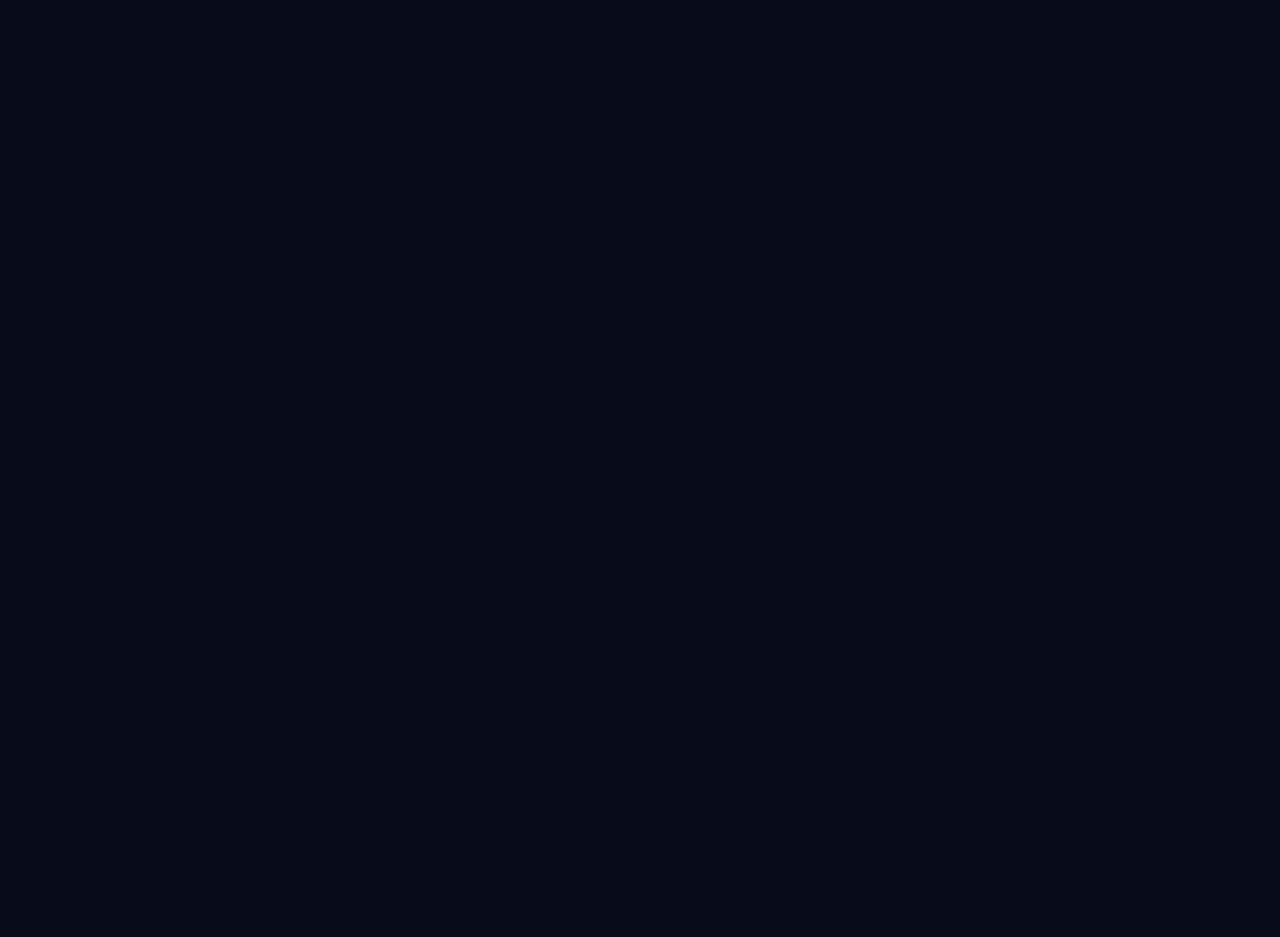
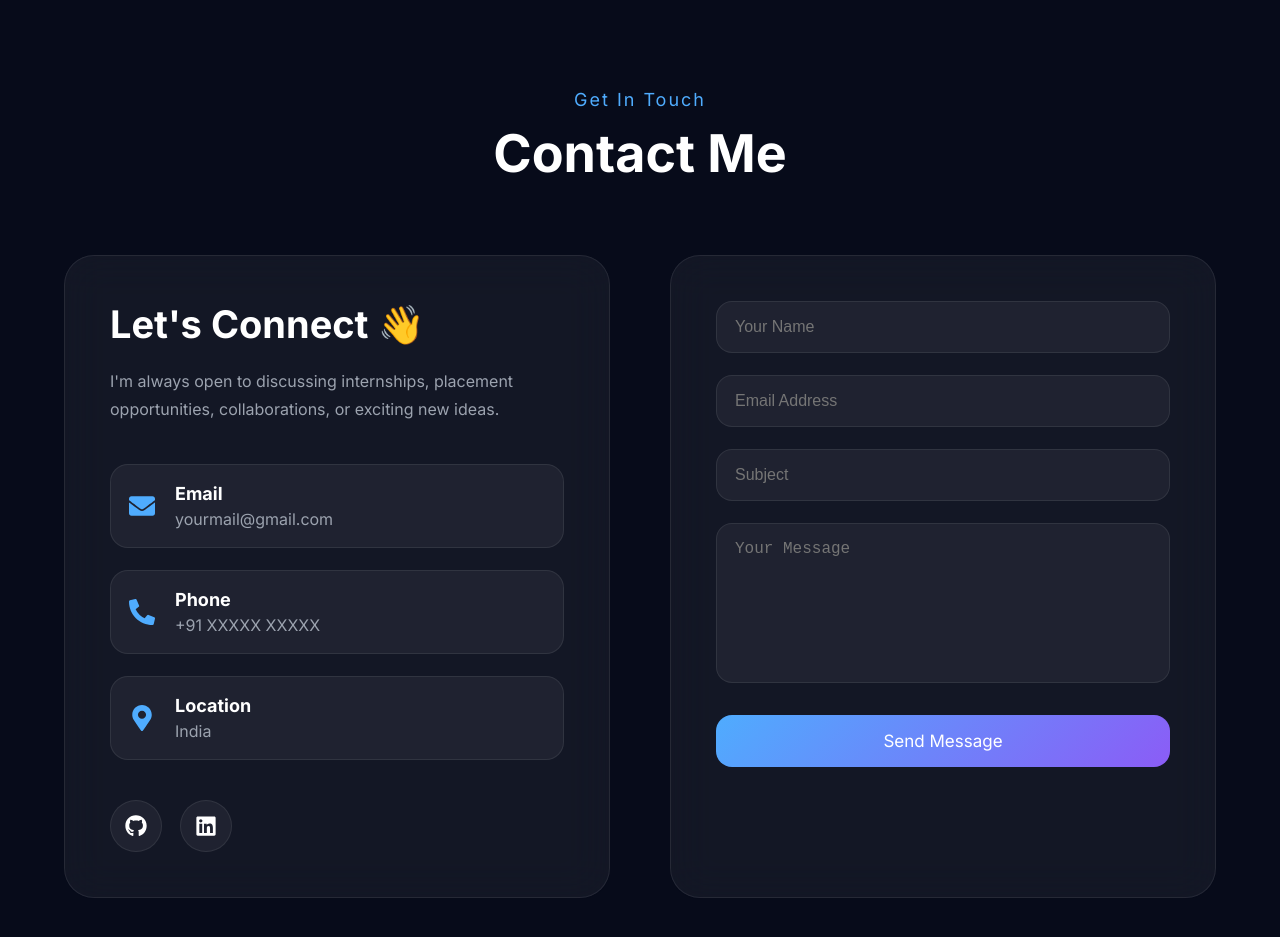
Before and after one commit to manya-n2/my_portfolio, a React (Vite) app: page / in a window 1280 px wide. Shown: the part 6500-7437 px from the top of the page. Before the commit the page ends 6589 px from the top, so only its background shows below. Built offline with nearby package versions, Linux system fonts and the light colour scheme; the HTML template or start-up script is replaced by a standard one.

Commit message:
contact section added

```diff
--- a/src/App.jsx
+++ b/src/App.jsx
@@ -6,6 +6,7 @@ import ScrollProgress from "./components/ScrollProgress";
 import Skills from "./components/Skills";
 import Projects from "./components/Projects";
 import Experience from "./components/Experience";
+import Contact from "./components/Contact";
 function App() {
   return (
     <>
@@ -17,6 +18,7 @@ function App() {
       <Skills/>
       <Projects/>
       <Experience/>
+      <Contact/>
     </>
   );
 }
--- a/src/components/Contact.jsx
+++ b/src/components/Contact.jsx
@@ -0,0 +1,149 @@
+import "../styles/Contact.css";
+
+import { motion } from "framer-motion";
+
+import {
+  FaGithub,
+  FaLinkedin,
+  FaEnvelope,
+  FaPhoneAlt,
+  FaMapMarkerAlt,
+} from "react-icons/fa";
+
+function Contact() {
+  return (
+    <section className="contact" id="contact">
+
+      <div className="section-heading">
+
+        <p>Get In Touch</p>
+
+        <h2>Contact Me</h2>
+
+      </div>
+
+      <div className="contact-container">
+
+        <motion.div
+          className="contact-left"
+          initial={{ opacity: 0, x: -80 }}
+          whileInView={{ opacity: 1, x: 0 }}
+          viewport={{ once: true }}
+          transition={{ duration: .7 }}
+        >
+
+          <h3>Let's Connect 👋</h3>
+
+          <p>
+            I'm always open to discussing internships,
+            placement opportunities, collaborations,
+            or exciting new ideas.
+          </p>
+
+          <div className="contact-info">
+
+            <div className="info-box">
+
+              <FaEnvelope />
+
+              <div>
+
+                <h4>Email</h4>
+
+                <span>yourmail@gmail.com</span>
+
+              </div>
+
+            </div>
+
+            <div className="info-box">
+
+              <FaPhoneAlt />
+
+              <div>
+
+                <h4>Phone</h4>
+
+                <span>+91 XXXXX XXXXX</span>
+
+              </div>
+
+            </div>
+
+            <div className="info-box">
+
+              <FaMapMarkerAlt />
+
+              <div>
+
+                <h4>Location</h4>
+
+                <span>India</span>
+
+              </div>
+
+            </div>
+
+          </div>
+
+          <div className="contact-socials">
+
+            <a href="#">
+              <FaGithub />
+            </a>
+
+            <a href="#">
+              <FaLinkedin />
+            </a>
+
+          </div>
+
+        </motion.div>
+
+        <motion.div
+          className="contact-right"
+          initial={{ opacity: 0, x: 80 }}
+          whileInView={{ opacity: 1, x: 0 }}
+          viewport={{ once: true }}
+          transition={{ duration: .7 }}
+        >
+
+          <form>
+
+            <input
+              type="text"
+              placeholder="Your Name"
+            />
+
+            <input
+              type="email"
+              placeholder="Email Address"
+            />
+
+            <input
+              type="text"
+              placeholder="Subject"
+            />
+
+            <textarea
+              rows="7"
+              placeholder="Your Message"
+            ></textarea>
+
+            <button>
+
+              Send Message
+
+            </button>
+
+          </form>
+
+        </motion.div>
+
+      </div>
+
+    </section>
+  );
+}
+
+export default Contact;
--- a/src/styles/Contact.css
+++ b/src/styles/Contact.css
@@ -0,0 +1,288 @@
+.contact {
+
+    width: 90%;
+    max-width: 1300px;
+    margin: 150px auto;
+
+}
+
+.contact-container {
+
+    display: grid;
+    grid-template-columns: 1fr 1fr;
+    gap: 60px;
+    margin-top: 70px;
+
+}
+
+/* LEFT */
+
+.contact-left {
+
+    background: rgba(255,255,255,.05);
+
+    border: 1px solid rgba(255,255,255,.08);
+
+    backdrop-filter: blur(20px);
+
+    border-radius: 30px;
+
+    padding: 45px;
+
+}
+
+.contact-left h3 {
+
+    font-size: 38px;
+    margin-bottom: 20px;
+
+}
+
+.contact-left p {
+
+    color: #9ca3af;
+    line-height: 1.8;
+    margin-bottom: 40px;
+
+}
+
+.contact-info {
+
+    display: flex;
+    flex-direction: column;
+    gap: 22px;
+
+}
+
+.info-box {
+
+    display: flex;
+    align-items: center;
+    gap: 20px;
+
+    background: rgba(255,255,255,.05);
+
+    border: 1px solid rgba(255,255,255,.08);
+
+    border-radius: 18px;
+
+    padding: 18px;
+
+    transition: .35s;
+
+}
+
+.info-box:hover {
+
+    transform: translateX(8px);
+
+    border-color: rgba(79,172,254,.4);
+
+}
+
+.info-box svg {
+
+    font-size: 26px;
+
+    color: #4facfe;
+
+}
+
+.info-box h4 {
+
+    margin-bottom: 5px;
+
+    font-size: 18px;
+
+}
+
+.info-box span {
+
+    color: #9ca3af;
+
+}
+
+/* SOCIAL */
+
+.contact-socials {
+
+    display: flex;
+
+    gap: 18px;
+
+    margin-top: 40px;
+
+}
+
+.contact-socials a {
+
+    width: 52px;
+
+    height: 52px;
+
+    border-radius: 50%;
+
+    display: flex;
+
+    justify-content: center;
+
+    align-items: center;
+
+    background: rgba(255,255,255,.05);
+
+    border: 1px solid rgba(255,255,255,.08);
+
+    color: white;
+
+    font-size: 22px;
+
+    transition: .35s;
+
+}
+
+.contact-socials a:hover {
+
+    background: #4facfe;
+
+    transform: translateY(-6px);
+
+}
+
+/* RIGHT */
+
+.contact-right {
+
+    background: rgba(255,255,255,.05);
+
+    border: 1px solid rgba(255,255,255,.08);
+
+    backdrop-filter: blur(20px);
+
+    border-radius: 30px;
+
+    padding: 45px;
+
+}
+
+.contact-right form {
+
+    display: flex;
+
+    flex-direction: column;
+
+    gap: 22px;
+
+}
+
+.contact-right input,
+.contact-right textarea {
+
+    background: rgba(255,255,255,.05);
+
+    border: 1px solid rgba(255,255,255,.08);
+
+    color: white;
+
+    border-radius: 16px;
+
+    padding: 16px 18px;
+
+    font-size: 16px;
+
+    outline: none;
+
+    transition: .3s;
+
+}
+
+.contact-right input:focus,
+.contact-right textarea:focus {
+
+    border-color: #4facfe;
+
+    box-shadow: 0 0 20px rgba(79,172,254,.15);
+
+}
+
+.contact-right textarea {
+
+    resize: none;
+
+}
+
+.contact-right button {
+
+    margin-top: 10px;
+
+    padding: 16px;
+
+    border: none;
+
+    border-radius: 16px;
+
+    background: linear-gradient(
+        135deg,
+        #4facfe,
+        #8b5cf6
+    );
+
+    color: white;
+
+    font-size: 17px;
+
+    cursor: pointer;
+
+    transition: .35s;
+
+}
+
+.contact-right button:hover {
+
+    transform: translateY(-5px);
+
+    box-shadow: 0 15px 35px rgba(79,172,254,.3);
+
+}
+
+/* RESPONSIVE */
+
+@media(max-width:900px){
+
+.contact-container{
+
+grid-template-columns:1fr;
+
+}
+
+.contact-left,
+.contact-right{
+
+padding:30px;
+
+}
+
+}
+
+@media(max-width:600px){
+
+.contact-left h3{
+
+font-size:30px;
+
+}
+
+.info-box{
+
+flex-direction:column;
+
+text-align:center;
+
+}
+
+.contact-socials{
+
+justify-content:center;
+
+}
+
+}
```
